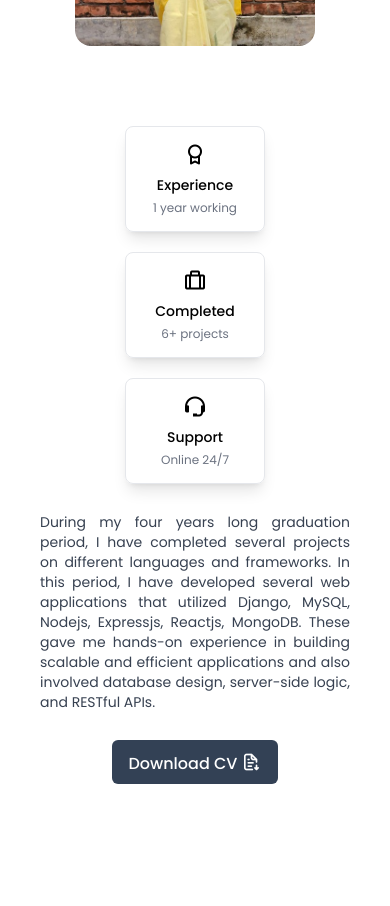
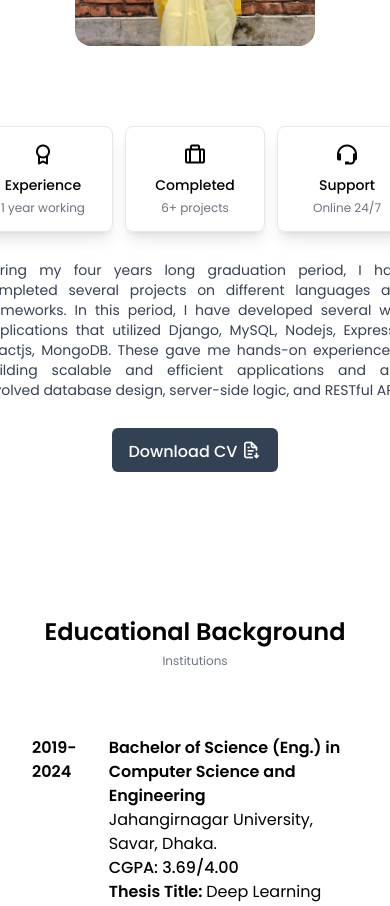
Before and after one commit to nn-fiha/Porfolio, a React (Create React App) app: page / in a window 390 px wide. Shown: the part 1560-2466 px from the top of the page. Built offline with nearby package versions, Linux system fonts and the light colour scheme.

Commit message:
modified info

```diff
--- a/src/porfolio/components/about/Info.jsx
+++ b/src/porfolio/components/about/Info.jsx
@@ -2,7 +2,7 @@
 
 function Info() {
   return (
-    <section className="flex flex-col md:flex-row items-center gap-5">
+    <section className="flex flex-row items-center  gap-3 md:gap-5">
         <div className="max w-[140px] rounded-lg overflow-hidden shadow-lg px-6 py-3 border">
          <i class='bx bx-award text-2xl mb-1' ></i>
          <h2 className="text-sm font-medium">Experience</h2>
```
